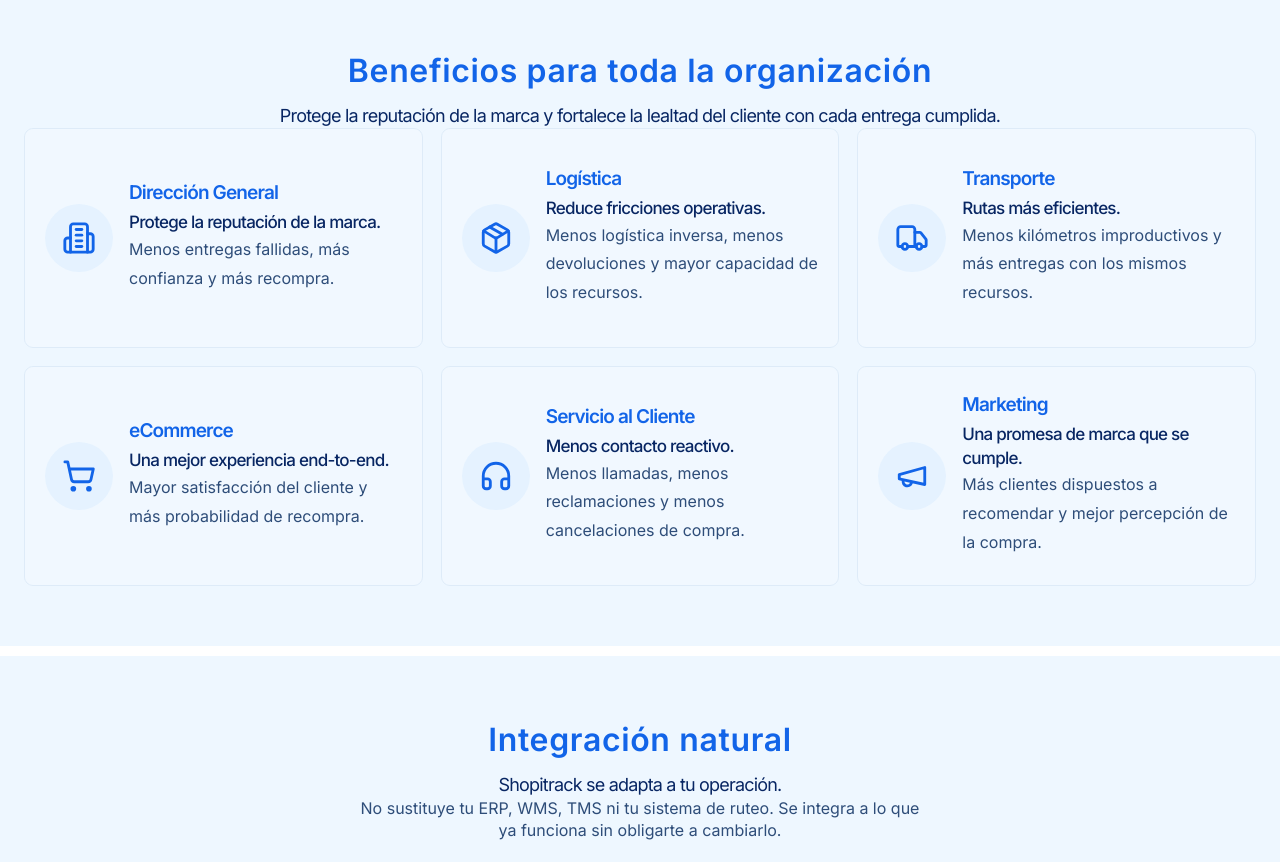
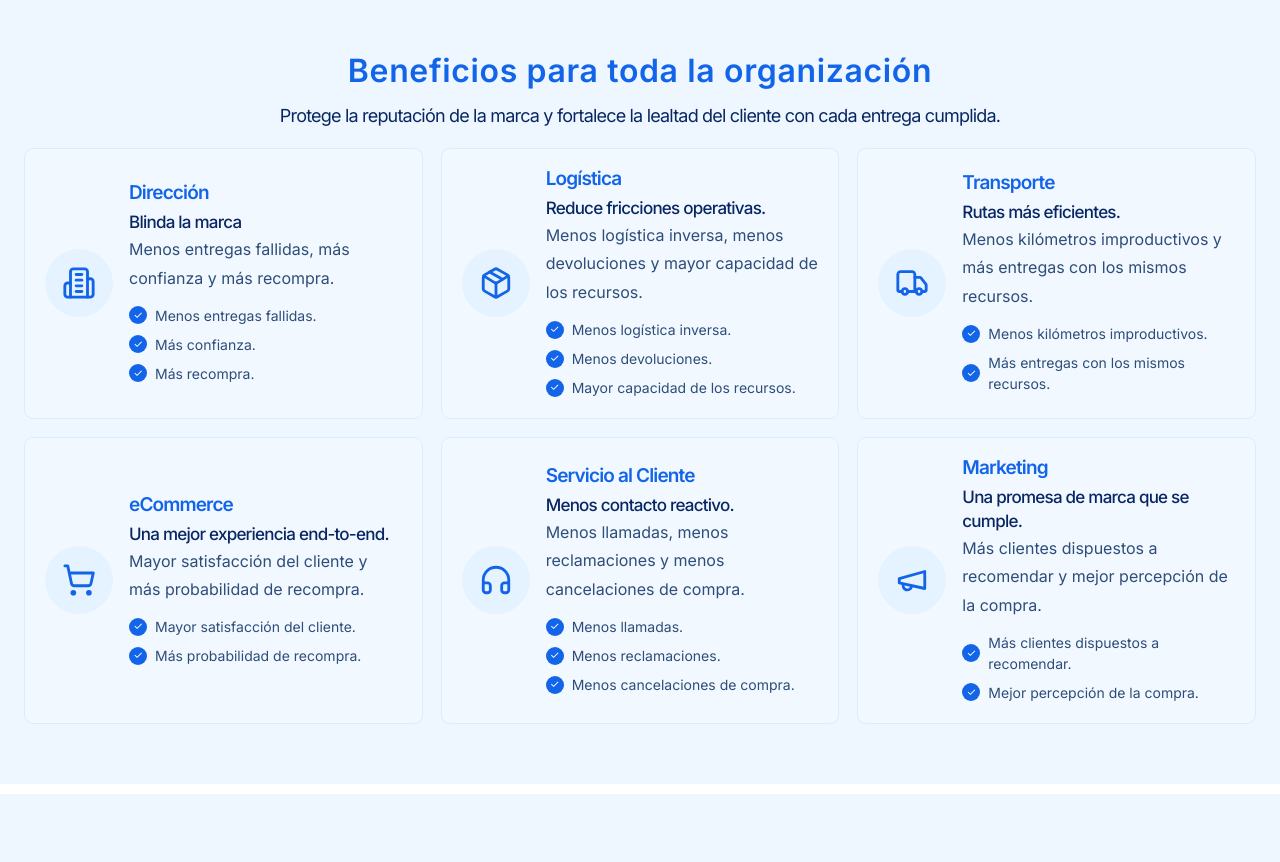
Before and after one commit to alonsoct00/shopitrack-v0, a React (Vite) app: page /empresas in a window 1280 px wide. Shown: the part 3160-4022 px from the top of the page. Built offline with nearby package versions, Linux system fonts and the light colour scheme.

Commit message:
update september 23

```diff
--- a/src/components/InfoCard.tsx
+++ b/src/components/InfoCard.tsx
@@ -4,11 +4,13 @@ export function InfoCard({
   icon,
   title,
   label,
+  items,
   children,
 }: {
   icon: ReactNode;
   title: string;
   label?: string;
+  items?: string[];
   children?: ReactNode;
 }) {
   return (
@@ -18,6 +20,13 @@ export function InfoCard({
         <h2>{title}</h2>
         {label && <h3>{label}</h3>}
         {children && <p>{children}</p>}
+        {items && (
+          <ul className="industry-list">
+            {items.map((item) => (
+              <li key={item}>{item}</li>
+            ))}
+          </ul>
+        )}
       </div>
     </article>
   );
--- a/src/data/empresas.ts
+++ b/src/data/empresas.ts
@@ -1,6 +1,7 @@
 export const empresasImages = {
   hero: "/images/shopi-atencion-cliente.webp",
-  heroSrcSet: "/images/shopi-atencion-cliente-800.webp 800w, /images/shopi-atencion-cliente.webp 1024w",
+  heroSrcSet:
+    "/images/shopi-atencion-cliente-800.webp 800w, /images/shopi-atencion-cliente.webp 1024w",
   lastImpression: "/images/entrega-feliz.webp",
   cta: "/images/shopi-atencion-cliente.webp",
 };
@@ -46,34 +47,66 @@ export const coordinationSteps = [
 
 export const orgBenefits = [
   {
-    title: "Dirección General",
-    label: "Protege la reputación de la marca.",
+    title: "Dirección",
+    label: "Blinda la marca",
     description: "Menos entregas fallidas, más confianza y más recompra.",
+    items: [
+      "Menos entregas fallidas.",
+      "Más confianza.",
+      "Más recompra.",
+    ],
   },
   {
     title: "Logística",
     label: "Reduce fricciones operativas.",
-    description: "Menos logística inversa, menos devoluciones y mayor capacidad de los recursos.",
+    description:
+      "Menos logística inversa, menos devoluciones y mayor capacidad de los recursos.",
+    items: [
+      "Menos logística inversa.",
+      "Menos devoluciones.",
+      "Mayor capacidad de los recursos.",
+    ],
   },
   {
     title: "Transporte",
     label: "Rutas más eficientes.",
-    description: "Menos kilómetros improductivos y más entregas con los mismos recursos.",
+    description:
+      "Menos kilómetros improductivos y más entregas con los mismos recursos.",
+    items: [
+      "Menos kilómetros improductivos.",
+      "Más entregas con los mismos recursos.",
+    ],
   },
   {
     title: "eCommerce",
     label: "Una mejor experiencia end-to-end.",
-    description: "Mayor satisfacción del cliente y más probabilidad de recompra.",
+    description:
+      "Mayor satisfacción del cliente y más probabilidad de recompra.",
+    items: [
+      "Mayor satisfacción del cliente.",
+      "Más probabilidad de recompra.",
+    ],
   },
   {
     title: "Servicio al Cliente",
     label: "Menos contacto reactivo.",
-    description: "Menos llamadas, menos reclamaciones y menos cancelaciones de compra.",
+    description:
+      "Menos llamadas, menos reclamaciones y menos cancelaciones de compra.",
+    items: [
+      "Menos llamadas.",
+      "Menos reclamaciones.",
+      "Menos cancelaciones de compra.",
+    ],
   },
   {
     title: "Marketing",
     label: "Una promesa de marca que se cumple.",
-    description: "Más clientes dispuestos a recomendar y mejor percepción de la compra.",
+    description:
+      "Más clientes dispuestos a recomendar y mejor percepción de la compra.",
+    items: [
+      "Más clientes dispuestos a recomendar.",
+      "Mejor percepción de la compra.",
+    ],
   },
 ];
 
@@ -81,12 +114,14 @@ export const integrationItems = [
   {
     title: "No reemplaza",
     label: "Tus sistemas siguen siendo los mismos.",
-    description: "Se integra a tu operación existente sin obligarte a cambiar lo que ya funciona.",
+    description:
+      "Se integra a tu operación existente sin obligarte a cambiar lo que ya funciona.",
   },
   {
     title: "Se integra",
     label: "Sin interrumpir tu operación.",
-    description: "Comunica a empresa, operador y cliente sin duplicar procesos.",
+    description:
+      "Comunica a empresa, operador y cliente sin duplicar procesos.",
   },
   {
     title: "Potencia",
@@ -98,7 +133,8 @@ export const integrationItems = [
 export const useCases = [
   {
     title: "Entregas que requieren presencia",
-    description: "Cuando alguien debe estar en casa o en la oficina para recibir el pedido.",
+    description:
+      "Cuando alguien debe estar en casa o en la oficina para recibir el pedido.",
   },
   {
     title: "Productos difíciles de reprogramar",
@@ -116,9 +152,18 @@ export const useCases = [
 
 export const roiCards = [
   { title: "Menos fallas", items: ["Menos reintentos.", "Menos costo."] },
-  { title: "Clientes más satisfechos", items: ["Más lealtad.", "Más recompra."] },
-  { title: "Más eficiencia", items: ["Más visibilidad.", "Mejores decisiones."] },
-  { title: "Una marca más confiable", items: ["Operación más sólida.", "Más rentable."] },
+  {
+    title: "Clientes más satisfechos",
+    items: ["Más lealtad.", "Más recompra."],
+  },
+  {
+    title: "Más eficiencia",
+    items: ["Más visibilidad.", "Mejores decisiones."],
+  },
+  {
+    title: "Una marca más confiable",
+    items: ["Operación más sólida.", "Más rentable."],
+  },
 ];
 
 export const trustItems = [
--- a/src/pages/Empresas.tsx
+++ b/src/pages/Empresas.tsx
@@ -310,14 +310,14 @@ export function Empresas() {
           </div>
         </section>
 
-        <section className="changes section" data-reveal>
+        <section className="benefits-section section" data-reveal>
           <div className="container">
             <SectionHeading
               eyebrow="Beneficios para toda la organización"
               title="Protege la reputación de la marca y fortalece la lealtad del cliente con cada entrega cumplida."
               centered
             />
-            <div className="change-grid">
+            <div className="benefits-grid">
               {orgBenefits.map((benefit, index) => {
                 const BenefitIcon = benefitIcons[index];
                 return (
@@ -326,6 +326,7 @@ export function Empresas() {
                     icon={<BenefitIcon />}
                     title={benefit.title}
                     label={benefit.label}
+                    items={benefit.items}
                   >
                     {benefit.description}
                   </InfoCard>
--- a/src/styles/custom.scss
+++ b/src/styles/custom.scss
@@ -446,6 +446,19 @@ $page-break-mobile: 960px;
                 }
             }
         }
+
+        .steps-section {
+            background: linear-gradient(120deg, rgb(1 57 131/ 95%) 20%, rgba(255, 255, 255, 0.05) 100%);
+            h1, h2, h3, h4, p, span {
+                color: var(--surface);
+            }
+        }
+
+        .benefits-section {
+            .benefits-grid {
+                margin-top: 20px;
+            }
+        }
         .stat-card h2 {
             font-size: 19px;
             font-weight: 600;
@@ -544,7 +557,65 @@ $page-break-mobile: 960px;
             padding: 20px;
         }
 
+        .benefits-section {
+            background: var(--surface-alt);
+
+            .benefits-grid {
+                display: grid;
+                grid-template-columns: repeat(3, 1fr);
+                gap: 18px;
+            }
+
+            .info-card {
+                min-height: 220px;
+                padding: 20px;
+                gap: 16px;
+                align-items: center;
+                justify-content: normal;
+
+                h2 {
+                    font-size: 19px;
+                    font-weight: 600;
+                    color: rgb(var(--color-blue));
+                    margin-bottom: 8px;
+                }
+
+                h3 {
+                    font-size: 17px;
+                    line-height: 1.4;
+                    margin-bottom: 0;
+                }
+
+                p {
+                    font-size: 16px;
+                    margin: 0;
+                }
+
+                .industry-list {
+                    grid-template-columns: 1fr;
+                    margin: 12px 0 0;
+                }
+
+                .industry-list li {
+                    font-size: 14px;
+                }
+            }
+        }
+
+        @media (min-width: 1600px) {
+            .benefits-section .info-card {
+                h2 {
+                    font-size: 20px;
+                }
+
+                h3 {
+                    font-size: 18px;
+                }
+            }
+        }
+
         @media (max-width: $page-break-mobile) {
+            .benefits-grid,
             .usecases-grid,
             .roi-grid {
                 grid-template-columns: 1fr;
@@ -558,6 +629,7 @@ $page-break-mobile: 960px;
         }
 
         @media (min-width: 801px) and (max-width: 1024px) {
+            .benefits-grid,
             .usecases-grid,
             .roi-grid {
                 grid-template-columns: repeat(2, 1fr);
```
Also changed, not shown: 1 other file (tests, documents, lock files or other folders).
